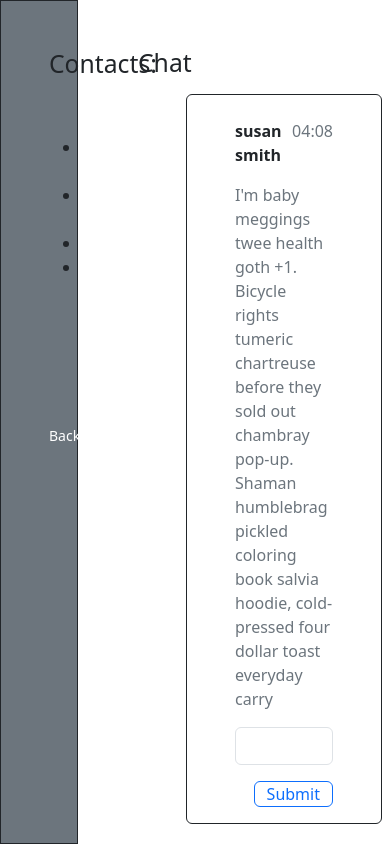
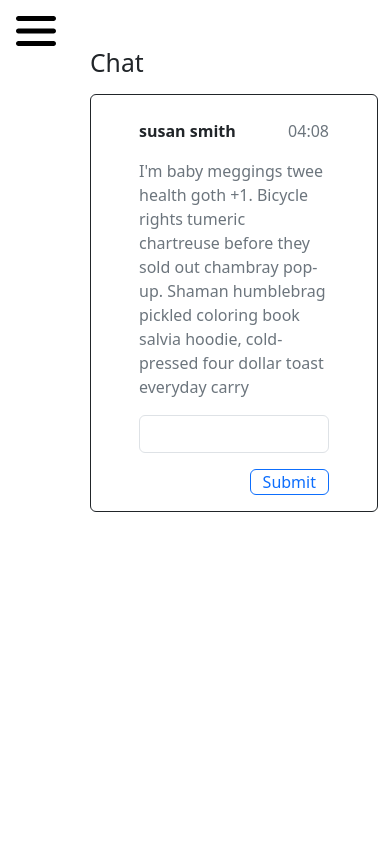
Before and after one commit to German-Cobian/SPG-Front-End, a React (Create React App) app: page /chat/1 in a window 390 px wide. Built offline with nearby package versions, Linux system fonts and the light colour scheme.

Commit message:
Implement responsiveness for Sidebar so that it disappears in mobile version

```diff
--- a/src/components/Chat.js
+++ b/src/components/Chat.js
@@ -11,11 +11,11 @@ const Chat = () => {
 
   return (
     <div className="container">
-      <div  className="d-flex flex-column align-items-start ms-5">
+      <div  className="d-flex flex-column align-items-start m-flex">
         <div>
           <h2 className="mt-5">Chat</h2>
         </div>
-        <div className="border border-dark rounded my-2 mx-5">
+        <div className="border border-dark rounded my-2">
           <div class="d-flex flex-row justify-content-between mt-4">
               <p className="ms-5"><strong>{selectedContact.name}</strong></p>
               <p className="text-secondary me-5">{selectedContact.time}</p>
--- a/src/components/Sidebar.js
+++ b/src/components/Sidebar.js
@@ -1,15 +1,29 @@
-import React from 'react'
-import { NavLink } from 'react-router-dom'
+import React, {useState } from 'react';
+import { NavLink } from 'react-router-dom';
 import contacts from './data';
+import MenuHamburger from '../assets/menu.svg';
+import MenuClose from '../assets/close.svg';
 import '../style/sidebar.css'
 
 const Sidebar = () => {
+  const [isOpen, setIsOpen] = useState(false);
+
+  const openMenu = (event) => {
+    event.preventDefault();
+    setIsOpen(!isOpen);
+  };
 
   return (
-    <aside className="sidebar border border-dark bg-secondary">
-      <nav className="nav d-flex flex-column mt-5 ms-5">
-        <h2 className="txt-white">Contacts:</h2>
-        <ul className="my-5">
+    <>
+      <div className="divH-C">
+        <button className="buttonH-C" onClick={(e) => openMenu(e)} type="button" id="menu-options">
+          <img className="iconH-C" src={isOpen ? MenuClose : MenuHamburger} alt="hamburger-menu" />
+        </button>
+      </div>
+      <aside className={isOpen ? 'open sidebar' : 'sidebar'}>
+        <nav className="nav d-flex flex-column align-items-center mt-5">
+          <h2 className="link-txt">Contacts:</h2>
+          <ul className="list-unstyled my-5">
             {contacts.map((contact) => (
               <li key={contact.id} className="rounded-4">
                 <NavLink
@@ -25,6 +39,7 @@ const Sidebar = () => {
           <NavLink to="/" activeClassName="active-link" className="link-txt mt-5"><span><small>Back</small></span></NavLink>
         </nav>
       </aside>
+    </>
   )
 }
 
--- a/src/style/components.css
+++ b/src/style/components.css
@@ -1,3 +1,7 @@
+/* Login Form */
+
 .logo {
   width: 30%;
 }
+
+/* Chat */
--- a/src/style/sidebar.css
+++ b/src/style/sidebar.css
@@ -4,9 +4,48 @@
   width: 20%;
   height: 100%;
   z-index: 10000;
+  border-right: 1px black solid;
+  background-color: #313030;
 }
 
 .link-txt {
   color: white;
   text-decoration: none;
 }
+
+.divH-C {
+  display: none;
+}
+
+.iconH-C {
+  width: 40px;
+  position: sticky;
+}
+
+@media only screen and (max-width: 800px) {
+  .divH-C {
+    display: block;
+    height: 50px;
+    width: 50px;
+    position: fixed;
+    top: 10px;
+    left: 10px;
+    z-index: 1001;
+  }
+
+  .buttonH-C {
+    border: none;
+    background: #fff;
+  }
+
+  .sidebar {
+    display: none;
+    min-width: 100vw;
+    min-height: 100vh;
+  }
+
+  .open {
+    display: block;
+    z-index: 100;
+  }
+}
```
Also changed, not shown: src/assets/close.svg (added), src/assets/menu.svg (added). Lines whose indentation alone changed are shown as unchanged.
